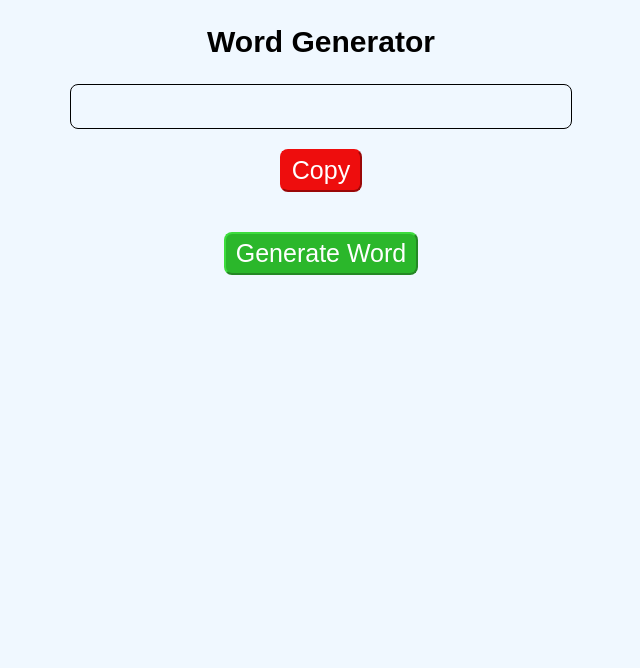
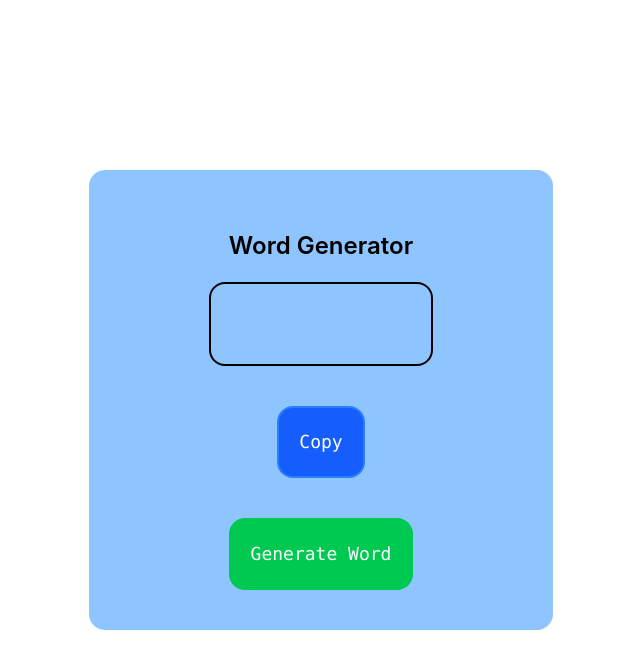
Before and after one commit to HardikMarlapudi/WordGenerator, a React (Vite) app in the folder wordGenerator/: page / in a window 1280 px wide. Shown: the top 668 px of the page, without its empty margins (319-959 px from the left). Built offline with nearby package versions, Linux system fonts and the light colour scheme.

Commit message:
replace plain css with tailwindCSS

```diff
--- /dev/null
+++ b/wordGenerator/index.css
@@ -0,0 +1,60 @@
+* {
+    background-color: aliceblue;
+}
+
+#title {
+    display: block;
+    text-align: center;
+    font-size: 30px;
+    font-family:'Times New Roman', Times, serif
+}
+
+.border {
+    display: block;
+    border: 0.5px solid;
+    border-radius: 0.5rem;
+    padding: 5px 10px;
+    width: 30rem;
+    height: auto;
+}
+
+#word {
+    display: block;
+    text-align: center;
+    font-size: 25px;
+    font-family: Arial, Helvetica, sans-serif;
+}
+
+#copyWord {
+    text-align: center;
+    font-size: 25px;
+    font-family: Arial, Helvetica, sans-serif;
+    border-radius: 0.5rem;
+    border-color:rgb(238, 13, 13);
+    margin: 20px;
+    padding: 5px 10px;
+    background-color: rgb(238, 13, 13);
+    color: white;
+    cursor: pointer;
+}
+
+#copyWord:hover {
+    background-color:rgb(251, 0, 0);
+}
+
+#generateWord {
+    text-align: center;
+    font-size: 25px;
+    font-family: Arial, Helvetica, sans-serif;
+    border-radius: 0.5rem;
+    border-color:rgb(61, 220, 61);
+    margin: 20px;
+    padding: 5px 10px;
+    background-color: rgb(43, 183, 43);
+    color: white;
+    cursor: pointer;
+}
+
+#generateWord:hover {
+    background-color: rgb(61, 220, 61);
+}
--- a/wordGenerator/package.json
+++ b/wordGenerator/package.json
@@ -11,15 +11,16 @@
     "deploy": "vite build && gh-pages -d dist"
   },
   "dependencies": {
-    "axios": "^1.12.2",
     "react": "^19.1.1",
-    "react-dom": "^19.1.1"
+    "react-dom": "^19.1.1",
+    "tailwindcss": "^4.3.3"
   },
   "devDependencies": {
     "@eslint/js": "^9.36.0",
     "@types/react": "^19.1.16",
     "@types/react-dom": "^19.1.9",
     "@vitejs/plugin-react": "^5.0.4",
+    "@tailwindcss/vite": "^4.3.3",
     "eslint": "^9.36.0",
     "eslint-plugin-react-hooks": "^5.2.0",
     "eslint-plugin-react-refresh": "^0.4.22",
--- a/wordGenerator/src/WordGenerator.css
+++ b/wordGenerator/src/WordGenerator.css
@@ -1,60 +1 @@
-* {
-    background-color: aliceblue;
-}
-
-#title {
-    display: block;
-    text-align: center;
-    font-size: 30px;
-    font-family: Arial, Helvetica, sans-serif;
-}
-
-.border {
-    display: block;
-    border: 0.5px solid;
-    border-radius: 0.5rem;
-    padding: 5px 10px;
-    width: 30rem;
-    height: auto;
-}
-
-#word {
-    display: block;
-    text-align: center;
-    font-size: 25px;
-    font-family: Arial, Helvetica, sans-serif;
-}
-
-#copyWord {
-    text-align: center;
-    font-size: 25px;
-    font-family: Arial, Helvetica, sans-serif;
-    border-radius: 0.5rem;
-    border-color:rgb(238, 13, 13);
-    margin: 20px;
-    padding: 5px 10px;
-    background-color: rgb(238, 13, 13);
-    color: white;
-    cursor: pointer;
-}
-
-#copyWord:hover {
-    background-color:rgb(251, 0, 0);
-}
-
-#generateWord {
-    text-align: center;
-    font-size: 25px;
-    font-family: Arial, Helvetica, sans-serif;
-    border-radius: 0.5rem;
-    border-color:rgb(61, 220, 61);
-    margin: 20px;
-    padding: 5px 10px;
-    background-color: rgb(43, 183, 43);
-    color: white;
-    cursor: pointer;
-}
-
-#generateWord:hover {
-    background-color: rgb(61, 220, 61);
-}
+@import 'tailwindcss';
--- a/wordGenerator/src/WordGenerator.jsx
+++ b/wordGenerator/src/WordGenerator.jsx
@@ -4,7 +4,6 @@ import axios from 'axios';
 function WordGenerator() {
 
     const [word, setWord] = useState('');
-    const [definition, setDefinition] = useState('');
 
     const generateWord = async () => {
         try {
@@ -17,7 +16,6 @@ function WordGenerator() {
             });
             const wordData = response.data;
             setWord(wordData.word);
-            setDefinition(wordData.definition);
         } catch (error) {
             console.error("Error fetching word", error);
         }
@@ -34,13 +32,18 @@ function WordGenerator() {
 
     return (
         <>
-        <h2 id="title">Word Generator</h2>
-        <center><div className="border">
-        <h4 id="word">{word}</h4>
+        <div className="flex min-h-screen items-center px-10 py-20 justify-center">
+        <div className="flex-col justify-center-safe items-center bg-blue-300 px-30 py-10 max-h-md rounded-2xl">
+
+        <div className="block px-5 py-5 text-2xl text-center font-semibold">Word Generator</div>
+
+        <div className="border-2 rounded-2xl text-center max-w-md mx-auto px-4 py-10 text-2xl font-bold">{word}</div>
+
+        <center><button className="text-center text-lg font-mono border-2 rounded-2xl border-blue-500 m-10 px-5 py-5 bg-blue-600 text-white hover:bg-blue-700 cursor-pointer" onClick={copyWord}>Copy</button></center>
+        <center><button className="text-center text-lg font-mono border-2 rounded-2xl border-green-500 px-5 py-5 bg-green-500 text-white hover:bg-green-600 cursor-pointer" onClick={generateWord}>Generate Word</button></center>
+
         </div>
-        </center>
-        <center><button id="copyWord" onClick={copyWord}>Copy</button></center>
-        <center><button id="generateWord" onClick={generateWord}>Generate Word</button></center>
+        </div>
         </>
     )
 }
--- a/wordGenerator/vite.config.js
+++ b/wordGenerator/vite.config.js
@@ -1,8 +1,9 @@
 import { defineConfig } from 'vite'
 import react from '@vitejs/plugin-react'
+import tailwindcss from '@tailwindcss/vite'
 
 // https://vite.dev/config/
 export default defineConfig({
-  plugins: [react()],
+  plugins: [react(), tailwindcss()],
   base: '/WordGenerator/'
 })
```
Also changed, not shown: 2 other files (tests, documents, lock files or other folders).
